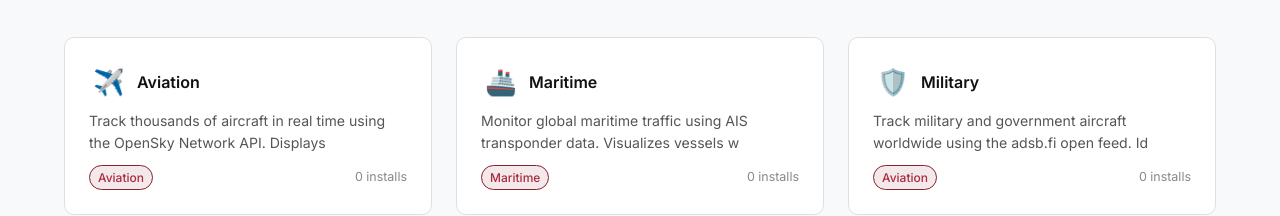
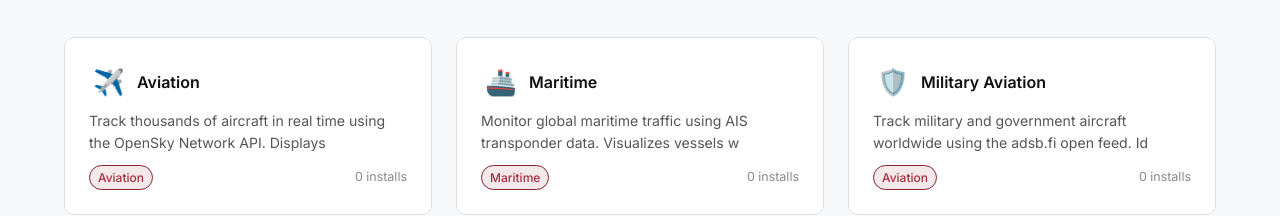
Before and after one commit to silvertakana/worldwideview-marketplace, a Next.js app: page / in a window 1280 px wide. Shown: the part 1242-1458 px from the top of the page. Built offline with nearby package versions, Linux system fonts and the light colour scheme.

Commit message:
chore: update military plugin reference to military-aviation

```diff
--- a/src/data/knownPlugins.ts
+++ b/src/data/knownPlugins.ts
@@ -46,8 +46,8 @@ export const KNOWN_PLUGINS: KnownPlugin[] = [
       "v1.0.0 — Initial release with AIS-based vessel tracking and ship-type filtering.",
   },
   {
-    id: "military",
-    npmPackage: "@worldwideview/wwv-plugin-military",
+    id: "military-aviation",
+    npmPackage: "@worldwideview/wwv-plugin-military-aviation",
     icon: "🛡️",
     category: "Aviation",
     format: "bundle",
@@ -56,7 +56,7 @@ export const KNOWN_PLUGINS: KnownPlugin[] = [
     longDescription:
       "Track military and government aircraft worldwide using the adsb.fi open feed. Identifies military transponder codes and displays aircraft with dedicated styling and filtering options.",
     changelog:
-      "v1.0.0 — Initial release with adsb.fi military feed integration.",
+      "v1.0.0 — Renamed from wwv-plugin-military for clarity.",
   },
   {
     id: "wildfire",
```
